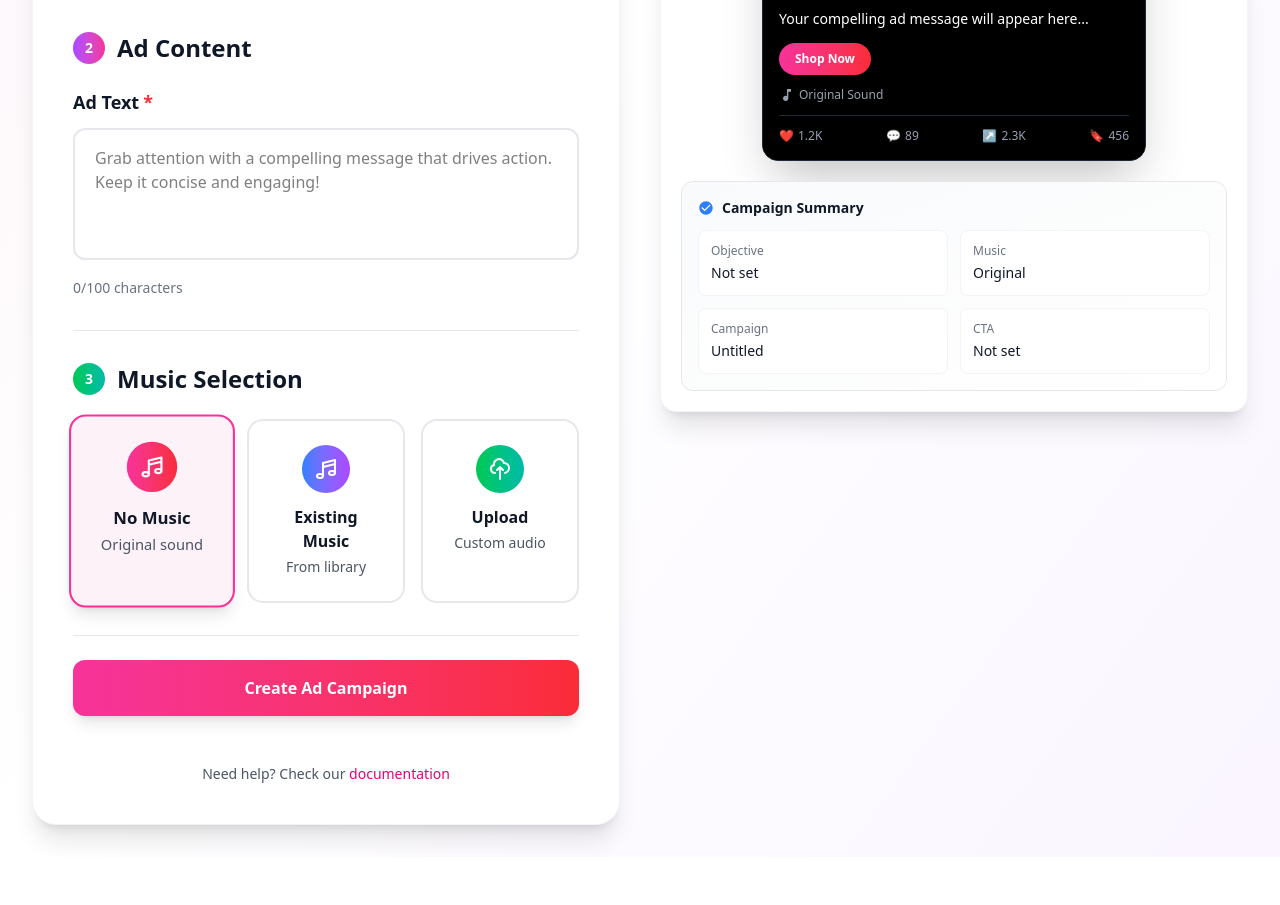
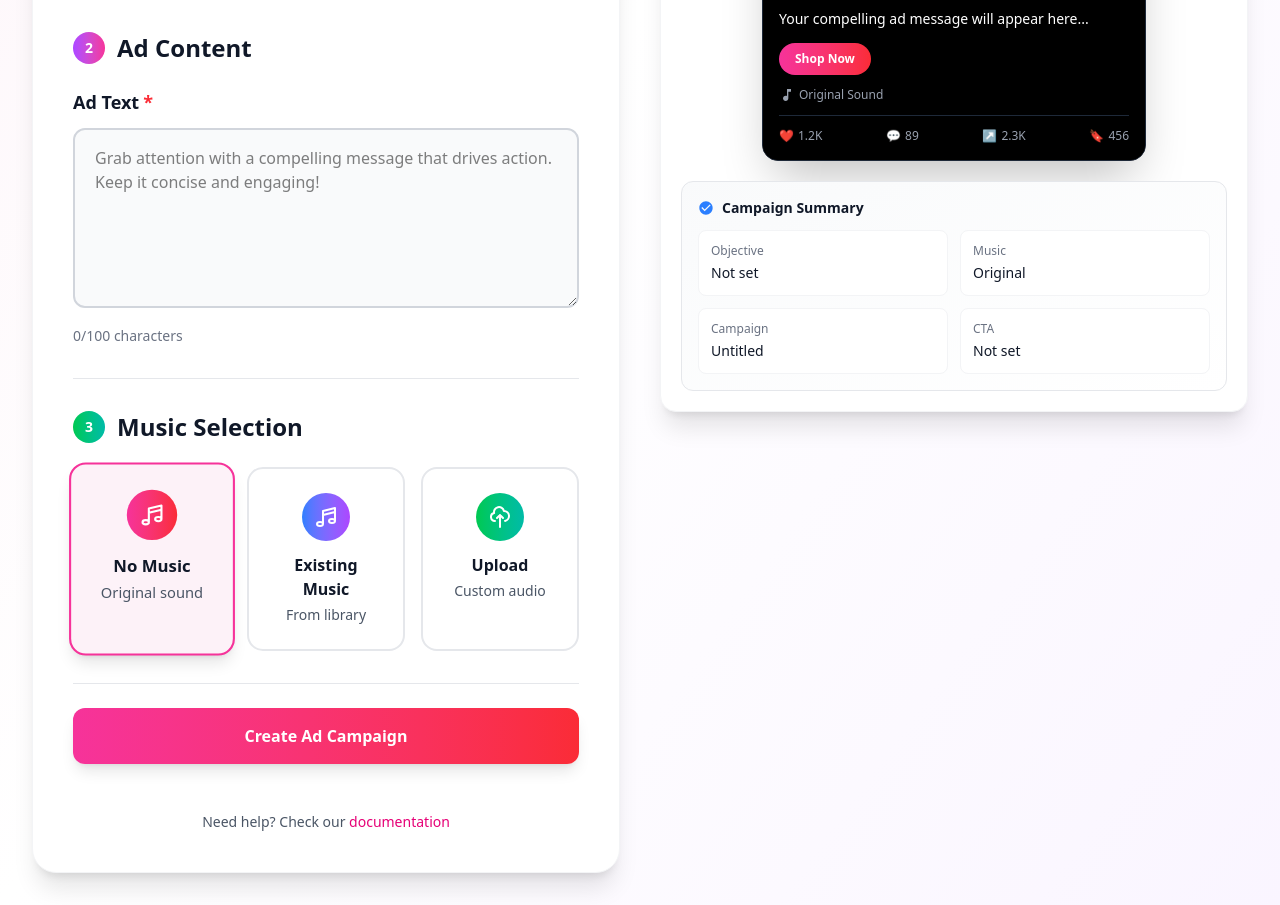
Before and after one commit to x0lg0n/tiktok-ads-app, a React (Vite) app: page /create-ad in a window 1280 px wide. Shown: the part 880-1785 px from the top of the page. Before the commit the page ends 1737 px from the top, so only its background shows below. Built offline with nearby package versions, Linux system fonts and the light colour scheme; no server answers.

Commit message:
Fix invisible textarea - change bg-white to bg-gray-50, darker border, and allow vertical resizing

```diff
--- a/src/components/AdForm/AdCreationForm.tsx
+++ b/src/components/AdForm/AdCreationForm.tsx
@@ -269,13 +269,18 @@ const AdCreationForm = () => {
                       name="adText"
                       value={formData.adText}
                       onChange={handleChange}
-                      rows={4}
-                      style={{ minHeight: "120px" }}
-                      className={`w-full px-5 py-4 border-2 rounded-xl focus:outline-none focus:ring-4 transition-all resize-none bg-white ${errors.adText ? "border-red-500 bg-red-50 focus:ring-red-500/20" : "border-gray-200 focus:border-purple-500 focus:ring-purple-500/20"}`}
+                      rows={6}
+                      className={`w-full px-5 py-4 border-2 rounded-xl focus:outline-none focus:ring-4 transition-all resize-y ${
+                        errors.adText
+                          ? "border-red-500 bg-red-50 focus:ring-red-500/20"
+                          : "border-gray-300 bg-gray-50 focus:border-purple-500 focus:ring-purple-500/20"
+                      }`}
                       placeholder="Grab attention with a compelling message that drives action. Keep it concise and engaging!"
                     />
                     <div className="flex justify-between items-center mt-3">
-                      <div className="text-sm text-gray-500">{formData.adText.length}/100 characters</div>
+                      <div className="text-sm text-gray-500">
+                        {formData.adText.length}/100 characters
+                      </div>
                       {errors.adText && (
                         <p className="text-sm text-red-600 flex items-center">
                           <svg className="w-4 h-4 mr-1" fill="currentColor" viewBox="0 0 20 20">
```
